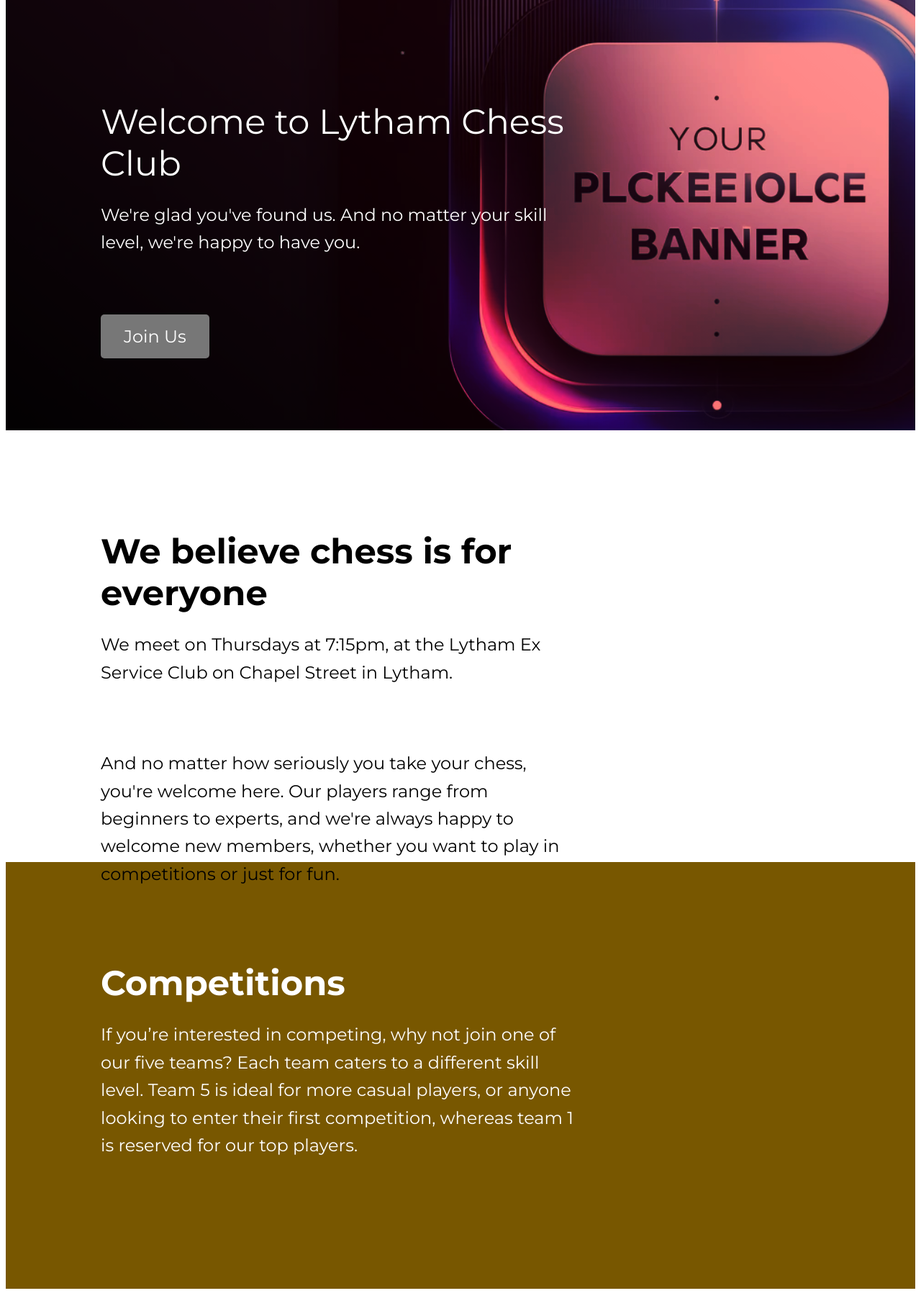
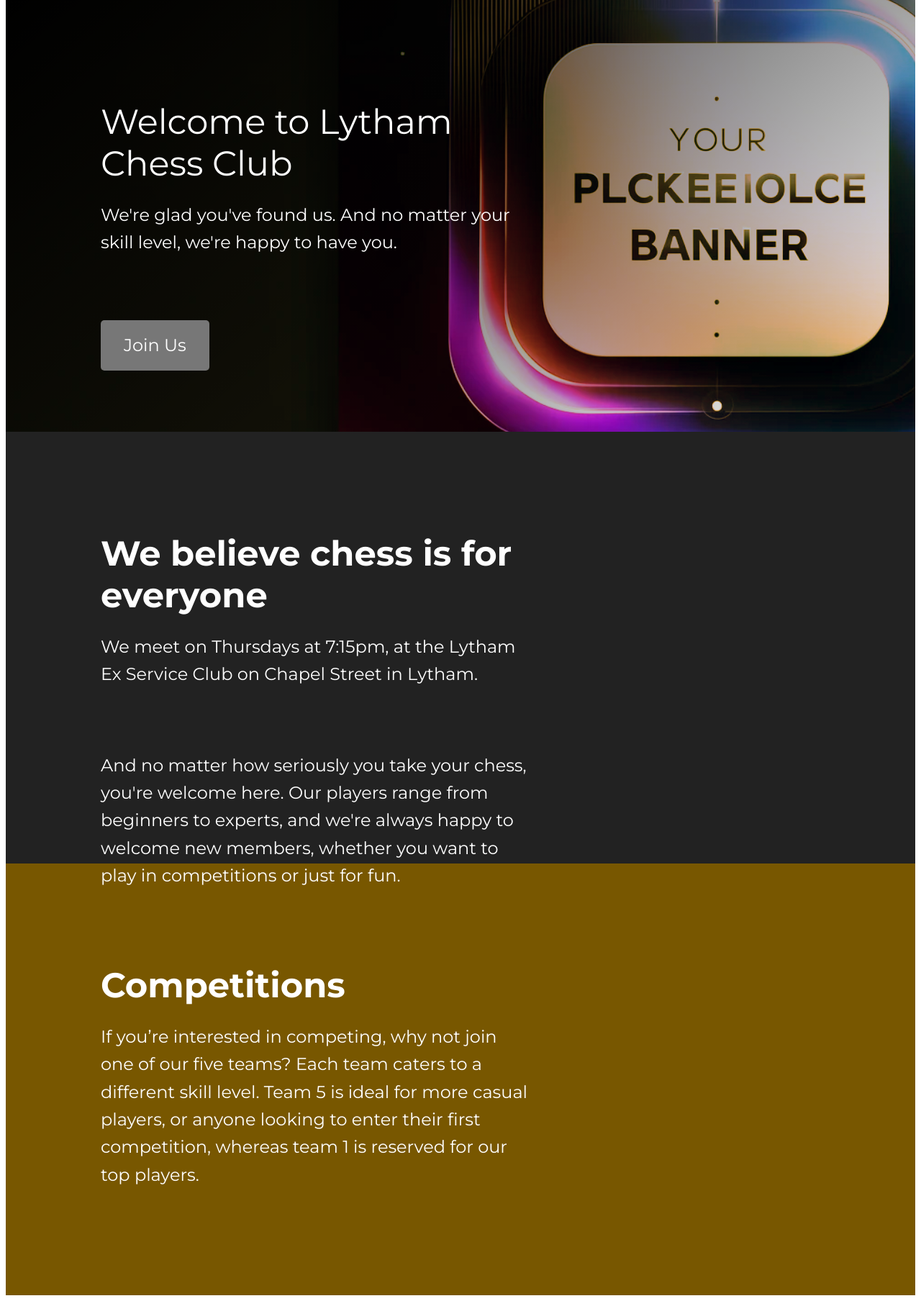
Before and after one commit to a11yChief/lcc-stack, a PHP site: page /home.php in a window 1280 px wide. Shown: the part 75-1883 px from the top of the page at 72% size. Run offline with PHP 8.4, Linux system fonts and the light colour scheme.

Commit message:
25/02/2025 updates

```diff
--- /dev/null
+++ b/site/common/partials/head.php
@@ -0,0 +1,13 @@
+<head>
+  <meta charset="UTF-8">
+  <meta name="viewport" content="width=device-width, initial-scale=1.0">
+  <link href="https://fonts.googleapis.com/css2?family=Montserrat:wght@400;700&display=swap" rel="stylesheet">
+  <?php
+  $cssFiles = glob($_SERVER['DOCUMENT_ROOT'] . '/common/styles/*.css');
+  foreach ($cssFiles as $cssFile) {
+    $cssFilePath = str_replace($_SERVER['DOCUMENT_ROOT'], '', $cssFile);
+    echo '<link rel="stylesheet" href="' . $cssFilePath . '">' . PHP_EOL;
+  }
+  ?>
+  <title>Home – Lytham Chess Club</title>
+</head>
--- a/site/common/styles/features.css
+++ b/site/common/styles/features.css
@@ -3,12 +3,39 @@
   color: #FFFFFF;
 }
 
-.feature-dark {
+.section-dark {
   background: #222222;
   color: #FFFFFF;
 }
 
-.feature-light {
+.section-light {
   background: #FFFFFF;
   color: #000000;
 }
+
+.feature-container {
+  display: flex;
+  flex-direction: row;
+  align-items: flex-start;
+  justify-content: flex-start;
+  padding: 100px;
+  max-height: 50vh;
+  max-width: 1000px;
+  margin: 0 auto;
+}
+
+.large-feature {
+  max-width: 60%;
+  font-size: 2rem;
+}
+
+.large-feature h1 {
+  font-weight: 300;
+
+}
+
+.large-feature p {
+  font-size: 1.5rem;
+  margin-bottom: 1rem;
+  padding-bottom: 4rem;
+}
--- a/site/common/styles/hero.css
+++ b/site/common/styles/hero.css
@@ -1,9 +1,13 @@
 .hero {
-  background-size: 180%;
-  background-image: linear-gradient(38deg, black, transparent), url('/common/images/placeholder-hero.webp');
-  background-position: 15% center;
-  background-color: rgba(165, 42, 42, 0.5);
-  background-blend-mode: overlay;
+  background-image:
+    linear-gradient(140deg, black, transparent),
+    linear-gradient(#FFBD21, #FFBD21),
+    url('/common/images/placeholder-hero.webp');
+  background-size: 100%, 100%, 180%;
+  background-position: center, center, 15% center;
+  background-blend-mode:
+    darken,
+    overlay;
   color: #FFFFFF;
 }
 
@@ -19,7 +23,7 @@
 }
 
 .hero-content {
-  max-width: 66%;
+  max-width: 60%;
   font-size: 2rem;
 }
 
@@ -48,4 +52,5 @@
 
 .hero-cta:hover {
   background-color: #0056b3;
+  ;
 }
--- a/site/home.php
+++ b/site/home.php
@@ -1,19 +1,6 @@
 <!DOCTYPE html>
 <html lang="en">
-
-<head>
-  <meta charset="UTF-8">
-  <meta name="viewport" content="width=device-width, initial-scale=1.0">
-  <link href="https://fonts.googleapis.com/css2?family=Montserrat:wght@400;700&display=swap" rel="stylesheet">
-  <?php
-  $cssFiles = glob($_SERVER['DOCUMENT_ROOT'] . '/common/styles/*.css');
-  foreach ($cssFiles as $cssFile) {
-    $cssFilePath = str_replace($_SERVER['DOCUMENT_ROOT'], '', $cssFile);
-    echo '<link rel="stylesheet" href="' . $cssFilePath . '">' . PHP_EOL;
-  }
-  ?>
-  <title>Home – Lytham Chess Club</title>
-</head>
+<?php include $_SERVER['DOCUMENT_ROOT'] . '/common/partials/head.php'; ?>
 
 <body>
   <?php include $_SERVER['DOCUMENT_ROOT'] . '/common/header.php'; ?>
@@ -21,7 +8,7 @@
     <section class="hero">
       <?php include $_SERVER['DOCUMENT_ROOT'] . '/home/welcome.php'; ?>
     </section>
-    <section class="feature-light">
+    <section class="section-dark">
       <?php include $_SERVER['DOCUMENT_ROOT'] . '/home/inclusive.php'; ?>
     </section>
     <section class="section-gold">
--- a/site/home/inclusive.php
+++ b/site/home/inclusive.php
@@ -1,5 +1,5 @@
 <div class="hero-container">
-        <div class="hero-content">
+  <div class="large-feature">
     <h2>We believe chess is for everyone</h2>
     <p>
       We meet on Thursdays at 7:15pm, at the Lytham Ex Service Club on Chapel Street in Lytham.
--- a/site/home/welcome.php
+++ b/site/home/welcome.php
@@ -4,6 +4,10 @@
     <p>
       We're glad you've found us. And no matter your skill level, we're happy to have you.
     </p>
-    <a href="#" class="hero-cta">Join Us</a>
+    <p>
+      <a href="#" class="hero-cta">
+        Join Us
+      </a>
+    </p>
   </div>
 </div>
```
Also changed, not shown: 8 other files. Lines whose indentation alone changed are shown as unchanged.
